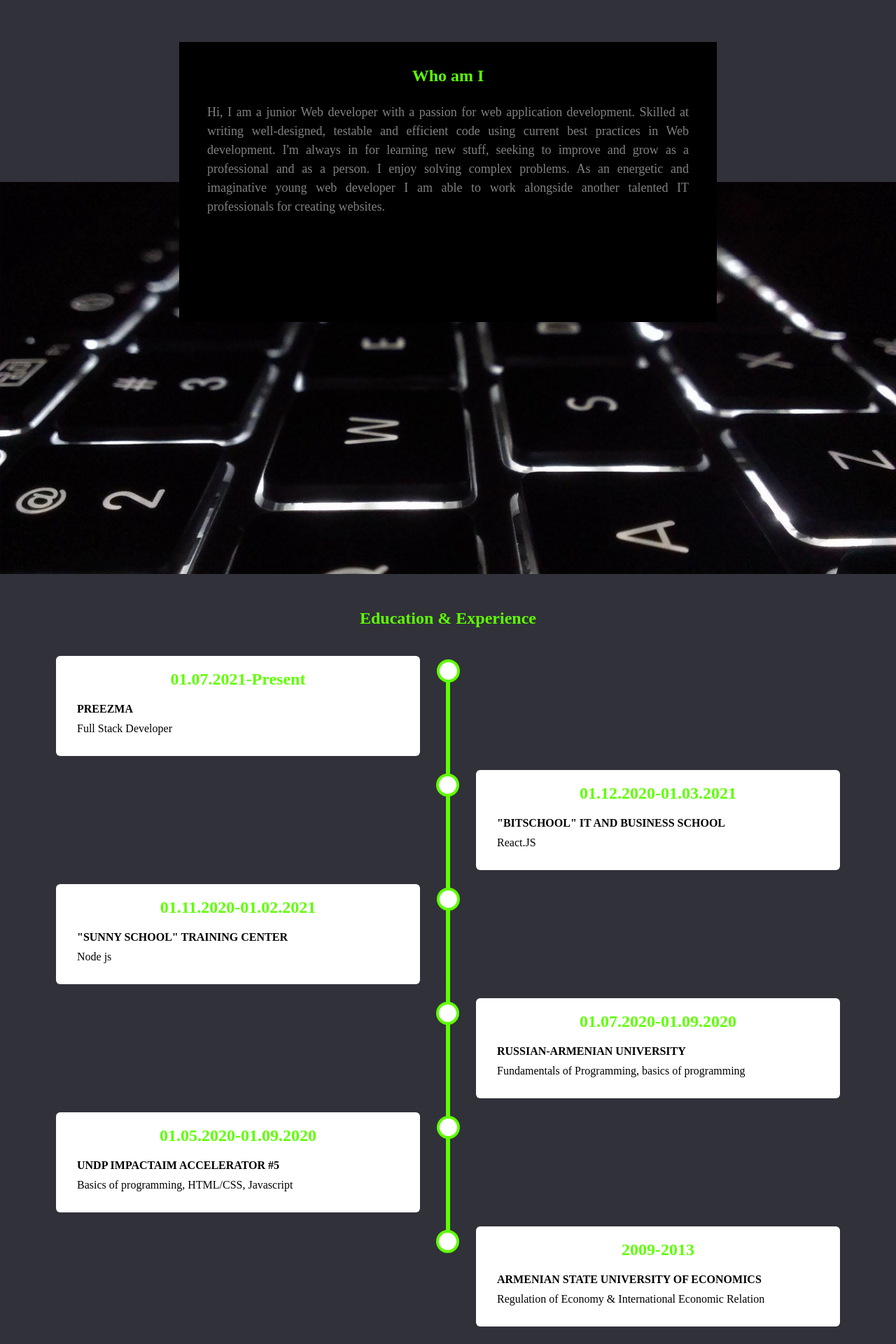
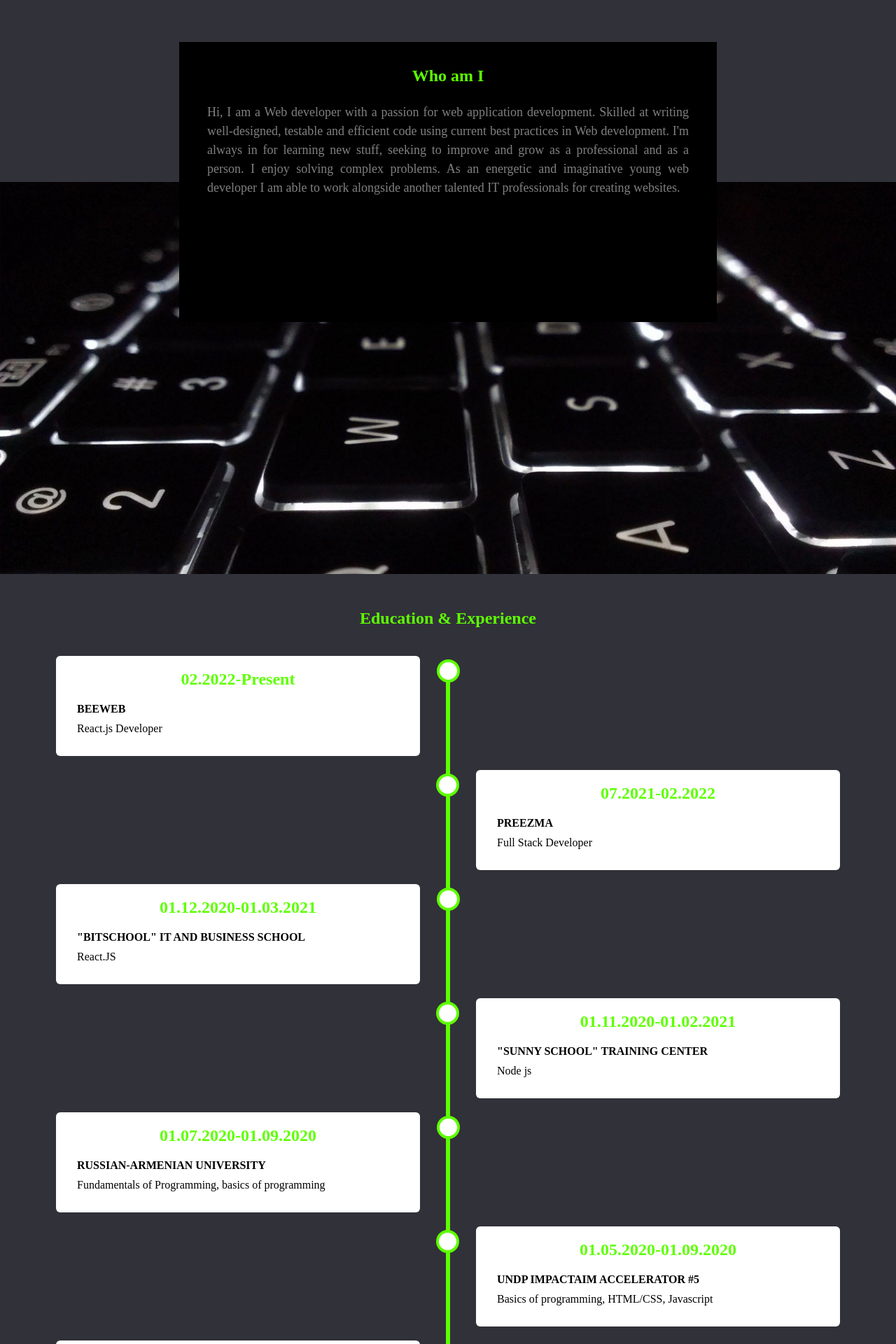
Before and after one commit to Yevaeva/Portfolio, a React (Create React App) app: page / in a window 1280 px wide. Shown: the part 740-2660 px from the top of the page at 70% size. Built offline with nearby package versions, Linux system fonts and the light colour scheme.

Commit message:
changed cv

```diff
--- a/public/index.html
+++ b/public/index.html
@@ -24,7 +24,7 @@
       work correctly both with client-side routing and a non-root public URL.
       Learn how to configure a non-root public URL by running `npm run build`.
     -->
-    <title>React App</title>
+    <title>Portfolio</title>
   </head>
   <body>
     <noscript>You need to enable JavaScript to run this app.</noscript>
--- a/src/components/about/About.js
+++ b/src/components/about/About.js
@@ -13,7 +13,7 @@ const About = () => {
           <div className="about">
             <h2>Who am I</h2>
             <p>
-              Hi, I am a junior Web developer with a passion for web application
+              Hi, I am a Web developer with a passion for web application
               development. Skilled at writing well-designed, testable and
               efficient code using current best practices in Web development.
               I'm always in for learning new stuff, seeking to improve and grow
--- a/src/components/education/Education.js
+++ b/src/components/education/Education.js
@@ -5,7 +5,12 @@ import { useMediaQuery } from "react-responsive";
 const Education = () => {
   const eduLists = [
     {
-      year: "01.07.2021-Present",
+      year: "02.2022-Present",
+      where: "Beeweb",
+      about: "React.js Developer",
+    },
+    {
+      year: "07.2021-02.2022",
       where: "Preezma",
       about: "Full Stack Developer",
     },
--- a/src/components/education/Education.scss
+++ b/src/components/education/Education.scss
@@ -42,7 +42,7 @@ $green: rgb(94, 255, 0);
   width: 6px;
   background-color: $green;
   top: 30px;
-  bottom: 15%;
+  bottom: 13%;
   left: 50%;
   margin-left: -3px;
 }
--- a/src/components/modalProject/Modal.js
+++ b/src/components/modalProject/Modal.js
@@ -45,7 +45,7 @@ const Modal = (props) => {
           "It is a full responsive website created with pure javascript and scss",
         skills: "JavaScript, HTML, CSS",
         github: ["https://github.com/Yevaeva/responsive-website/tree/master"],
-        link: "https://yevaeva.github.io/client-list/",
+        link: "https://yevaeva.github.io/responsive-website/",
       },
       {
         id: 2,
```
Also changed, not shown: 1 other file (tests, documents, lock files or other folders).
